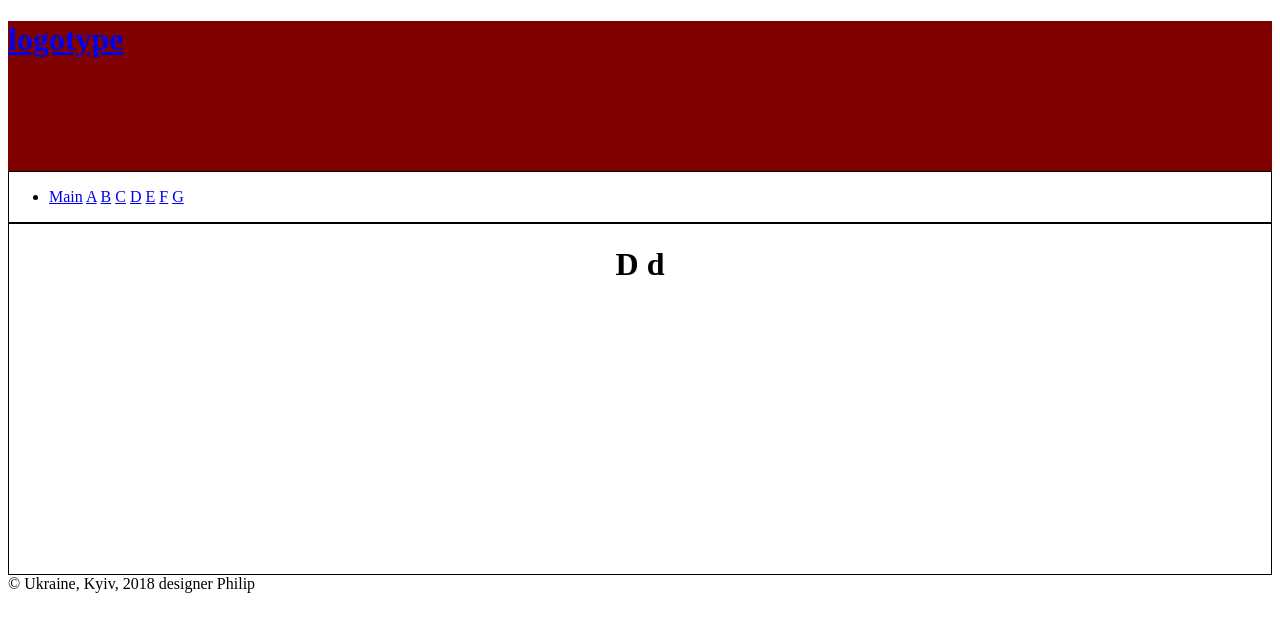
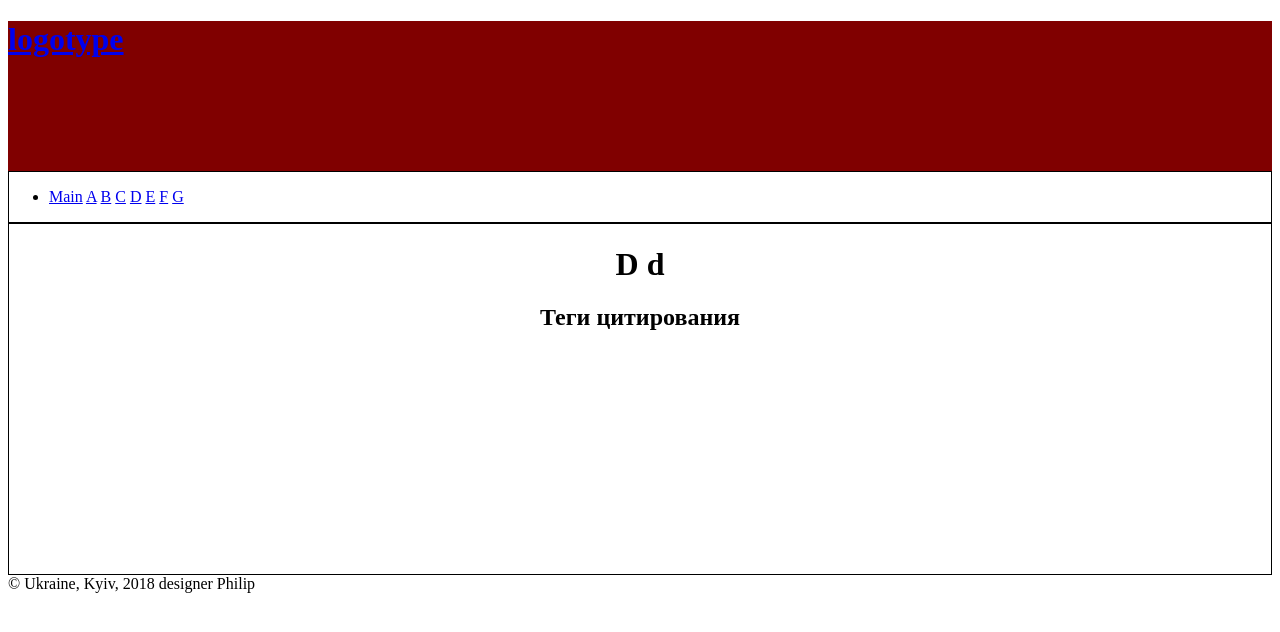
Before and after one commit to Philipin/lesson2, a plain HTML site: page d/D.html in a window 1280 px wide. Drawn offline with Linux system fonts and the light colour scheme.

Commit message:
change d/d.html

```diff
--- a/d/D.html
+++ b/d/D.html
@@ -28,6 +28,7 @@
 </nav>
 <main style="border: 1px solid #000;min-height: 350px"> <!-- general content -->
 	<h1 style="text-align: center;">D d</h1>
+	<h2 style="text-align: center;">Теги цитирования</h2>
 </main>
 
 <footer> <!-- нижний колонтитул/подвал -->
```
